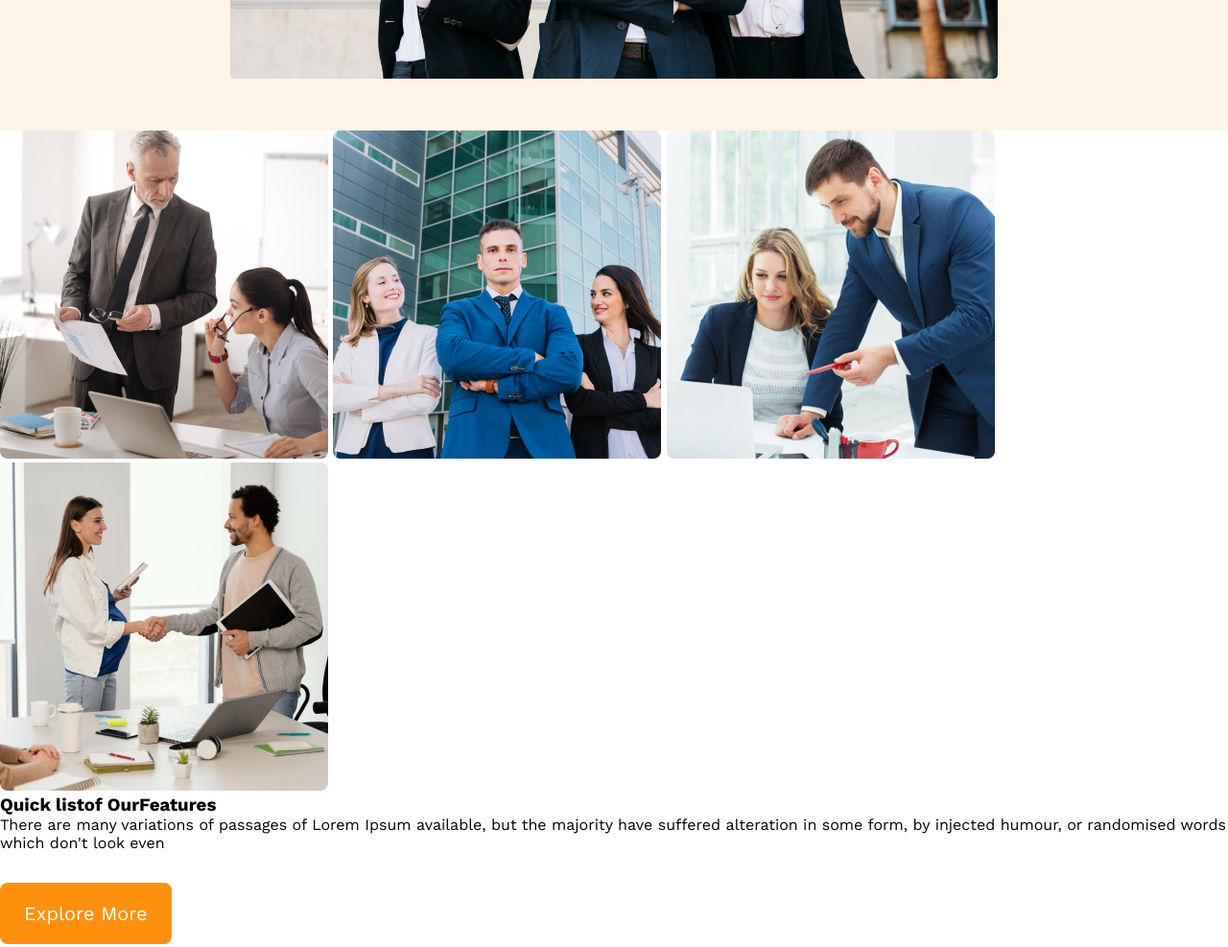
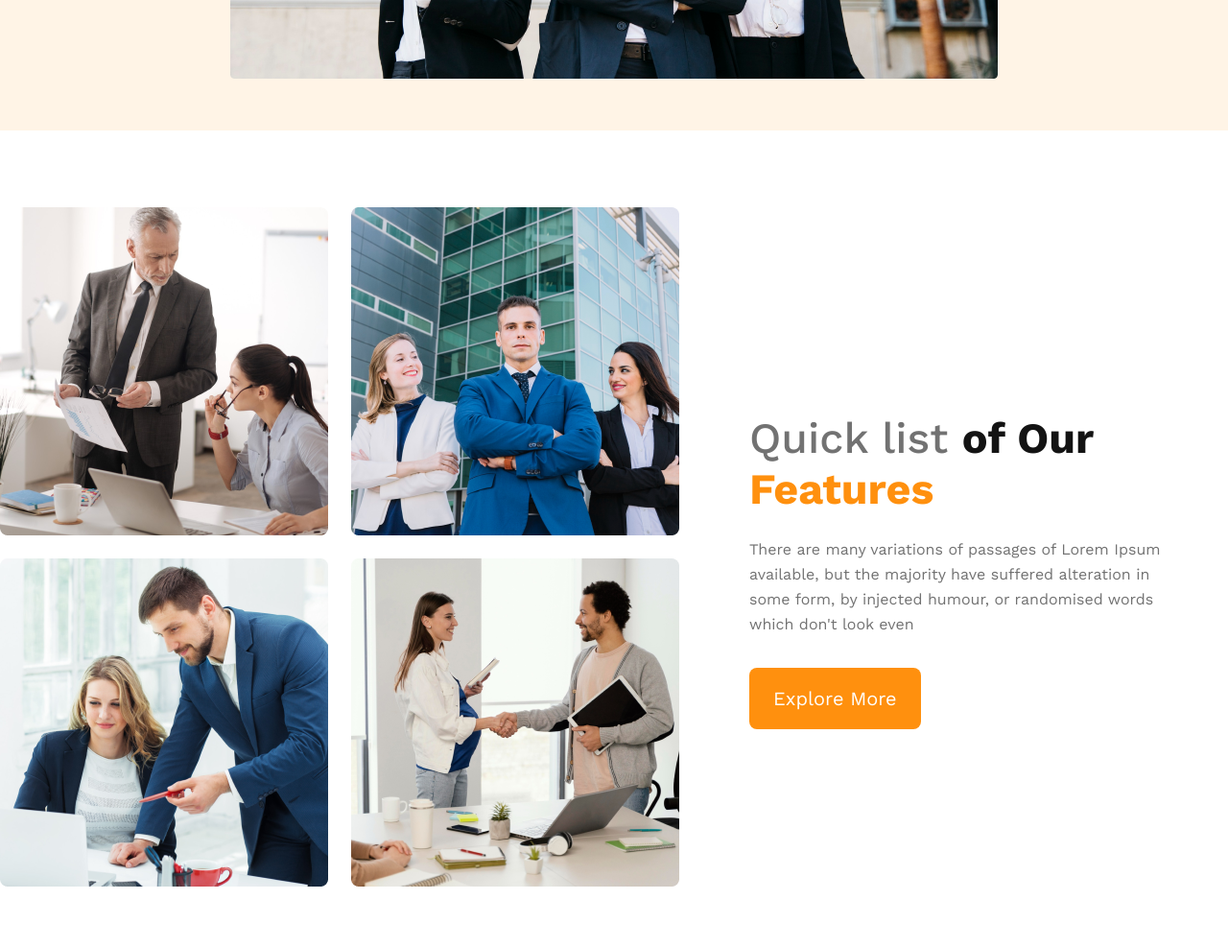
Before and after one commit to M-Nazmul/G3-Architects, a plain HTML site: page index.html in a window 1280 px wide. Shown: the part 880-1867 px from the top of the page at 96% size. Drawn offline with nearby package versions, Linux system fonts and the light colour scheme.

Commit message:
Features section added

```diff
--- a/styles/style.css
+++ b/styles/style.css
@@ -68,7 +68,46 @@ nav ul li a{
 .banner_img{
     width: 100%;
 }
-
+main{
+    max-width: 1440px;
+    margin: 0 auto;
+}
+/* Team section styling */
+.teams_container{
+    display: flex;
+    align-items: center;
+    gap: 73px;
+}
+.team_img_container{
+    display: grid;
+    grid-template-columns: repeat(2, 1fr);
+    gap: 1.5rem;
+    margin: 80px 0 130px;
+}
+.team_content{
+    padding-right: 60px;
+}
+.team_title{
+    max-width: 468px;
+    margin-bottom: 1.5rem;
+    font-size: 2.8rem;
+    font-weight: 500;
+}
+.text_quick_list{
+    color: #727272;
+}
+.text_of_our{
+    color:#131313;
+    font-weight: 700;
+}
+.text_features{
+    color: #FF900E;
+    font-weight: 700;
+}
+.team_description{
+    color: #727272;
+    line-height: 26px;
+}
 /* Responsive Design */
 
 @media screen and (max-width: 576px) {
```
Also changed, not shown: index.html (+1 -1 lines).
